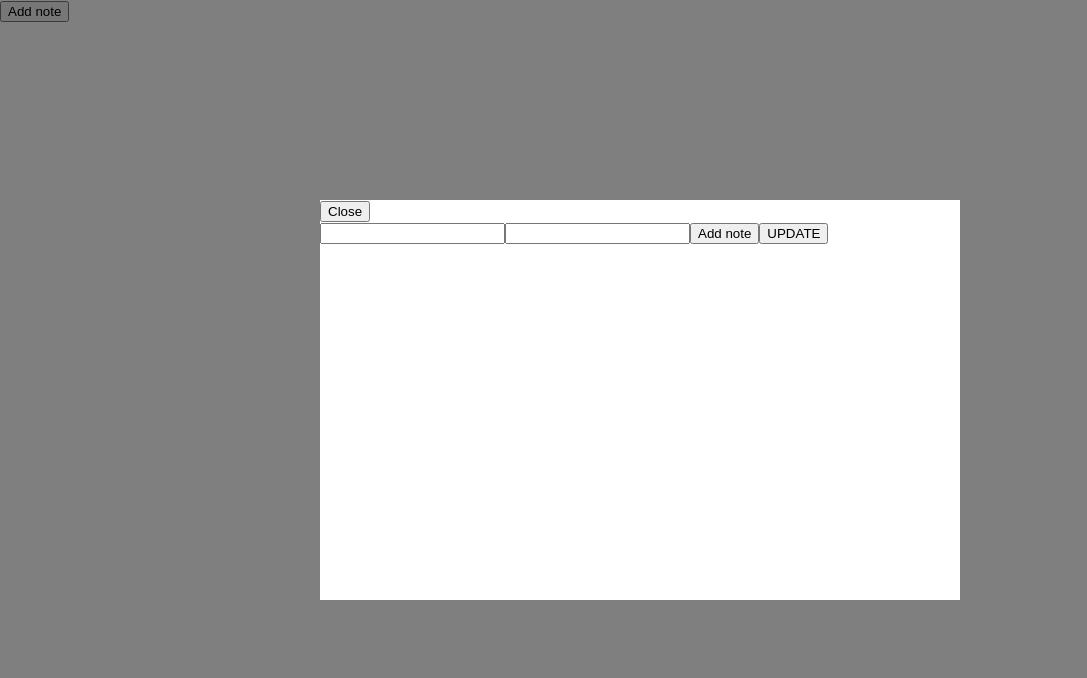
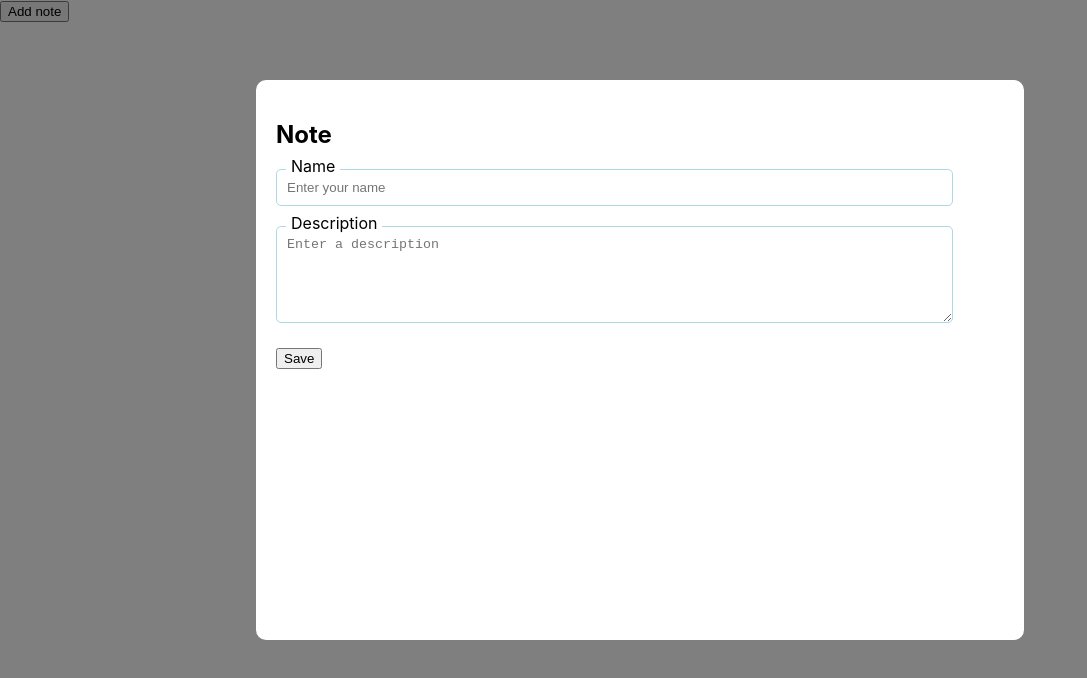
Before and after one commit to pesto-students/p7-jitesh-sutariyaparas, a React (Create React App) app in the folder Week-12/todo-app/: page / in a window 1280 px wide. Both pictures are taken after a click on the button "Add note". Shown: the top 678 px of the page, without its empty margins (0-1087 px from the left). Built offline with nearby package versions, Linux system fonts and the light colour scheme.

Commit message:
Update todo form view design

```diff
--- a/Week-12/todo-app/package.json
+++ b/Week-12/todo-app/package.json
@@ -3,6 +3,9 @@
   "version": "0.1.0",
   "private": true,
   "dependencies": {
+    "@fortawesome/fontawesome-svg-core": "^6.3.0",
+    "@fortawesome/free-solid-svg-icons": "^6.3.0",
+    "@fortawesome/react-fontawesome": "^0.2.0",
     "@testing-library/jest-dom": "^5.16.5",
     "@testing-library/react": "^13.4.0",
     "@testing-library/user-event": "^13.5.0",
--- a/Week-12/todo-app/src/Todo-card.js
+++ b/Week-12/todo-app/src/Todo-card.js
@@ -1,4 +1,4 @@
-// import "./Todo-list.css";
+import "./Todo-list.css";
 // import React, { useState } from "react";
 
 const TodoCard = ({ values, removeNote, doneNote, editNote }) => {
@@ -14,14 +14,42 @@ const TodoCard = ({ values, removeNote, doneNote, editNote }) => {
 
   return (
     <>
-      <div className="todo-list">
-        Title:{values.name}
-        Description:{values.description}
-        ID:{values.id}
-        status:{values.status}
-        <button onClick={removeCard}>DELETE</button>
-        <button onClick={doneCard}>DONE</button>
-        <button onClick={editCard}>EDIT</button>
+      <div className="todo-card">
+        <div>
+          <span>
+            <h4>{values.name}</h4>
+          </span>
+          <span className="badge badge-success">{values.status}</span>
+        </div>
+        <div> Description:{values.description}</div>
+
+        <div class="btn btn-primary btn-sm">
+          <i
+            Style="font-size:14px;"
+            class="fas fa-edit"
+            onClick={editCard}
+          > Edit
+          </i>
+        </div>
+
+        <div class="btn btn-success btn-sm">
+          <i
+            Style="font-size:14px;"
+            class="fas fa-check"
+            onClick={doneCard}
+          > Approve
+          </i>
+        </div>
+
+        <div class="btn btn-danger btn-sm">
+          <i
+            Style="font-size:14px;"
+            class="fas fa-trash"
+            onClick={removeCard}
+          > Delete
+          </i>
+        </div>
+
       </div>
     </>
   );
--- a/Week-12/todo-app/src/Todo-form.css
+++ b/Week-12/todo-app/src/Todo-form.css
@@ -1,3 +1,5 @@
+
+
 .todo-box {
   position: fixed;
   width: 100%;
@@ -12,10 +14,36 @@
 
 .todo-form {
   position: absolute;
-  left: 25%;
-  right: 25%;
-  top: 25%;
-  bottom: 25%;
+  left: 20%;
+  right: 20%;
+  top: 10%;
+  bottom: 20%;
   margin: auto;
   background: white;
+  border-radius: 10px;
+  padding: 20px;
 }
+
+.close-button {
+  float: right;
+}
+
+.form-group {
+  position: relative;
+  margin-bottom: 20px;
+}
+label {
+  position: absolute;
+  top: -13px;
+  left: 10px;
+  background-color: white;
+  padding: 0 5px;
+}
+input[type="text"],
+textarea {
+  width: 90%;
+  border: 1px solid black;
+  padding: 10px;
+  border-radius: 5px;
+  border-color: lightblue;
+}
--- a/Week-12/todo-app/src/Todo-form.js
+++ b/Week-12/todo-app/src/Todo-form.js
@@ -1,5 +1,7 @@
 import "./Todo-form.css";
 import React, { useState } from "react";
+// import { FontAwesomeIcon } from '@fortawesome/react-fontawesome';
+// import { faTimes  } from '@fortawesome/free-solid-svg-icons';
 
 const TodoForm = ({ createNote, closeTodoForm, values, actionUpdate }) => {
   const [name, setName] = useState(values.name);
@@ -19,20 +21,49 @@ const TodoForm = ({ createNote, closeTodoForm, values, actionUpdate }) => {
   return (
     <div className="todo-box">
       <div className="todo-form">
-        <button onClick={() => closeTodoForm()}>Close</button>
+        <div class="btn close-button">
+          <i
+            Style="color:red;font-size:25px;"
+            class="fas fa-times-circle"
+            onClick={() => closeTodoForm()}
+          ></i>
+        </div>
+
         <form onSubmit={handleSubmit}>
+          <h2>Note</h2>
+
+          <div className="form-group">
+            <label for="name">Name</label>
             <input
               type="text"
+              id="name"
               value={name}
+              placeholder="Enter your name"
               onChange={(e) => setName(e.target.value)}
             />
+          </div>
+          <div className="form-group">
+            <label for="description">Description</label>
+            <textarea
+              id="description"
+              value={description}
+              rows="5"
+              placeholder="Enter a description"
+              onChange={(e) => setDescription(e.target.value)}
+            ></textarea>
+          </div>
+          {values.id ? (
+            <></>
+          ) : (
             <input
-            type="textarea"
-            value={description}
-            onChange={(e) => setDescription(e.target.value)}
-          />
-          {values.id ? <></> : <input type="submit" value="Add note" />}
+              type="submit"
+              className="btn btn-success"
+              value="Save"
+            ></input>
+          )}
+          {values.id ? (
             <button
+              className="btn btn-primary"
               onClick={(event) => {
                 const newValues = values;
                 newValues["name"] = name;
@@ -44,6 +75,9 @@ const TodoForm = ({ createNote, closeTodoForm, values, actionUpdate }) => {
             >
               UPDATE
             </button>
+          ) : (
+            <></>
+          )}
         </form>
       </div>
     </div>
--- a/Week-12/todo-app/src/Todo-list.css
+++ b/Week-12/todo-app/src/Todo-list.css
@@ -0,0 +1,11 @@
+
+
+.todo-card{
+    background-color: lightblue;
+    padding: 5px;
+    border-radius: 10px;
+}
+/* .card-button{
+    height: 20px;
+    font-size: 10px;
+} */
--- a/Week-12/todo-app/src/index.css
+++ b/Week-12/todo-app/src/index.css
@@ -11,3 +11,6 @@ code {
   font-family: source-code-pro, Menlo, Monaco, Consolas, 'Courier New',
     monospace;
 }
+
+@import url('https://maxcdn.bootstrapcdn.com/bootstrap/3.3.7/css/bootstrap.min.css');
+@import url("https://cdnjs.cloudflare.com/ajax/libs/font-awesome/5.15.3/css/all.min.css");
```
Lines whose indentation alone changed are shown as unchanged.
